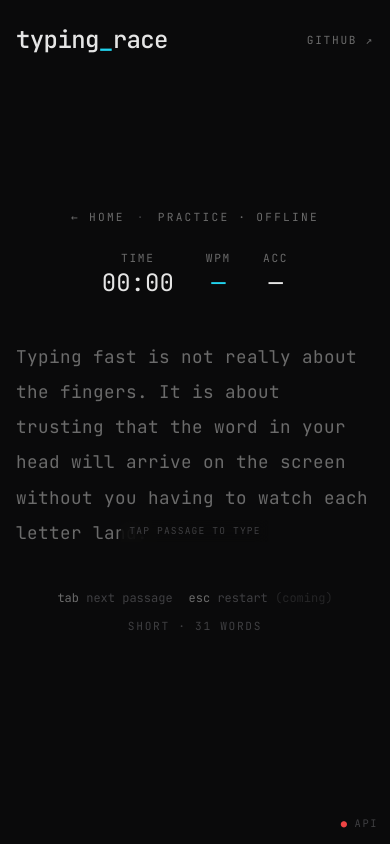
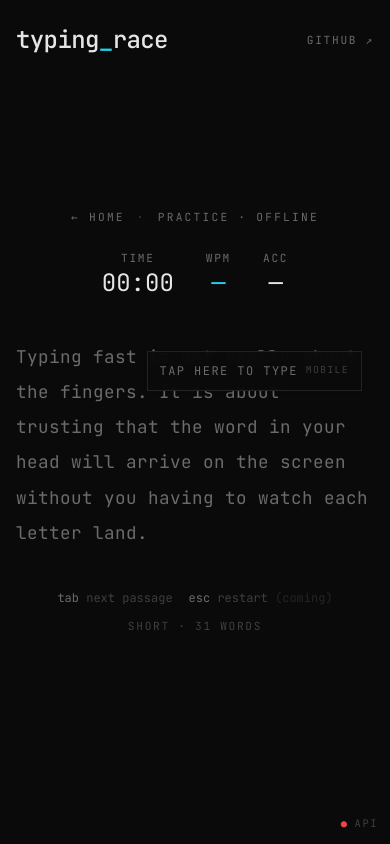
Before and after one commit to anasm266/typing-race, a React (Vite) app in the folder web/: page /solo in a window 390 px wide. Built offline with nearby package versions, Linux system fonts and the light colour scheme; no server answers.

Commit message:
Revert "fix: tap passage to focus mobile typing"
This reverts commit f418e3ad5fcd08cd35cdfeca0e83d5cba0e9fc74.

```diff
--- a/web/src/components/RaceView.tsx
+++ b/web/src/components/RaceView.tsx
@@ -223,13 +223,12 @@ export function RaceView({
           canFocus={status === "starting" || status === "racing"}
           canType={status === "racing" && typing.state !== "done"}
           onKey={typing.handleKey}
-        >
-          <Passage
-            passage={passage.text}
-            typed={typing.typed}
-            opponentPos={opponentPos}
-          />
-        </TouchKeyboardInput>
+        />
+        <Passage
+          passage={passage.text}
+          typed={typing.typed}
+          opponentPos={opponentPos}
+        />
       </div>
 
       <CapsLockWarning visible={capsLockOn} />
--- a/web/src/components/TouchKeyboardInput.tsx
+++ b/web/src/components/TouchKeyboardInput.tsx
@@ -1,11 +1,10 @@
-import { useEffect, useRef, useState, type ReactNode } from "react";
+import { useEffect, useRef, useState } from "react";
 
 interface TouchKeyboardInputProps {
   typed: string;
   canFocus: boolean;
   canType: boolean;
   onKey: (key: string) => void;
-  children: ReactNode;
 }
 
 export function TouchKeyboardInput({
@@ -13,7 +12,6 @@ export function TouchKeyboardInput({
   canFocus,
   canType,
   onKey,
-  children,
 }: TouchKeyboardInputProps) {
   const inputRef = useRef<HTMLTextAreaElement | null>(null);
   const [focused, setFocused] = useState(false);
@@ -72,9 +70,15 @@ export function TouchKeyboardInput({
     onKey(ch);
   }
 
+  const hint = !canFocus
+    ? "keyboard unavailable right now"
+    : focused
+    ? "keyboard ready"
+    : "tap here to type";
+
   function focusInput() {
     const el = inputRef.current;
-    if (!el || !canFocus) return;
+    if (!el) return;
     try {
       el.focus({ preventScroll: true });
     } catch {
@@ -83,15 +87,8 @@ export function TouchKeyboardInput({
   }
 
   return (
-    <div
-      className="relative w-full"
-      onPointerDown={() => {
-        if (window.innerWidth >= 768) return;
-        focusInput();
-      }}
-    >
-      {children}
-      <div className="sr-only md:hidden" aria-hidden="true">
+    <div className="pointer-events-none absolute right-3 top-3 z-10 md:hidden">
+      <div className="pointer-events-auto relative">
         <textarea
           ref={inputRef}
           value={typed}
@@ -107,16 +104,28 @@ export function TouchKeyboardInput({
           rows={1}
           disabled={!canFocus}
           aria-label="Typing input for mobile keyboard"
-          className="pointer-events-none absolute left-0 top-0 h-px w-px resize-none opacity-0"
+          className="pointer-events-none absolute inset-0 h-full w-full resize-none opacity-0"
         />
+
+        <button
+          type="button"
+          onClick={focusInput}
+          disabled={!canFocus}
+          className={
+            "flex min-h-10 items-center justify-between gap-2 border border-border/80 bg-bg/90 px-3 py-2 text-xs uppercase tracking-[0.12em] shadow-sm backdrop-blur transition-colors " +
+            (!canFocus
+              ? "cursor-not-allowed text-fg-dimmer"
+              : focused
+              ? "text-accent"
+              : "text-fg-dim hover:text-accent")
+          }
+        >
+          <span>{hint}</span>
+          <span className="text-[0.6rem] uppercase tracking-[0.15em] text-fg-dimmer">
+            mobile
+          </span>
+        </button>
       </div>
-      {!focused && canFocus && (
-        <div className="pointer-events-none absolute inset-x-0 bottom-2 flex justify-center md:hidden">
-          <span className="bg-bg/80 px-2 py-1 text-[0.6rem] uppercase tracking-[0.12em] text-fg-dimmer backdrop-blur">
-            tap passage to type
-          </span>
-        </div>
-      )}
     </div>
   );
 }
--- a/web/src/components/TypingRace.tsx
+++ b/web/src/components/TypingRace.tsx
@@ -82,9 +82,8 @@ export function TypingRace() {
           canFocus={true}
           canType={true}
           onKey={handleKey}
-        >
-          <PassageView passage={passage.text} typed={typing.typed} />
-        </TouchKeyboardInput>
+        />
+        <PassageView passage={passage.text} typed={typing.typed} />
       </div>
 
       <div className="flex flex-col items-center gap-3">
```
